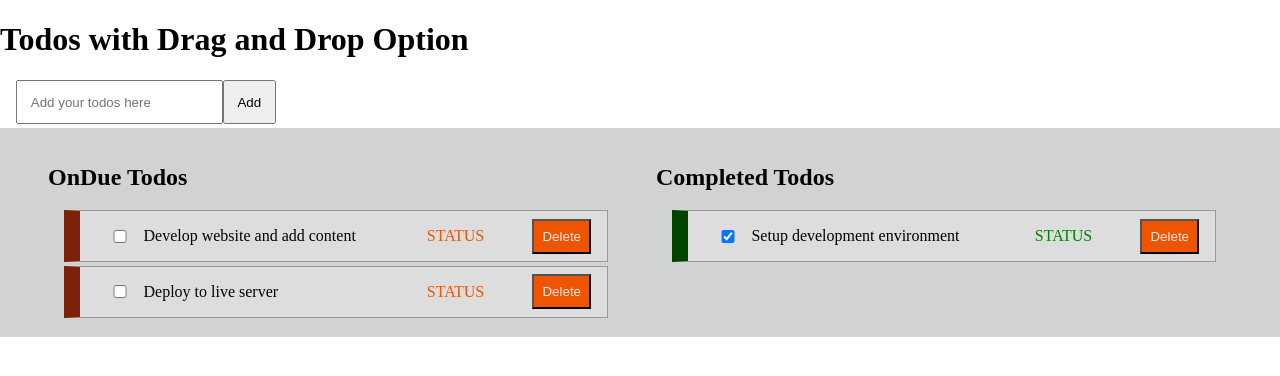
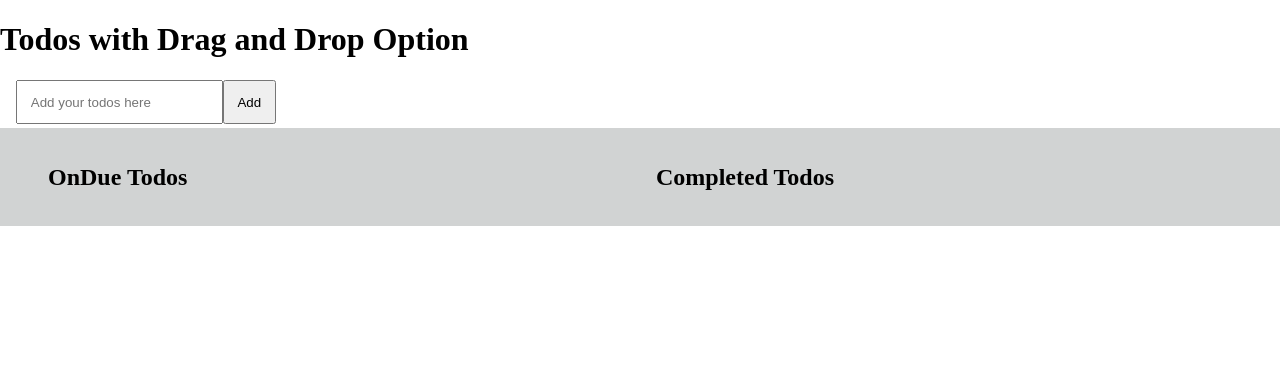
Before and after one commit to mengiefen/react-todo-app, a React (Create React App) app: page / in a window 1280 px wide. Shown: the top 376 px of the page. Built offline with nearby package versions, Linux system fonts and the light colour scheme.

Commit message:
clean up hard coded todos

```diff
--- a/src/components/TodoContainer.jsx
+++ b/src/components/TodoContainer.jsx
@@ -8,24 +8,32 @@
   constructor(props) {
     super(props);
     this.state = {
-      todos: [
-        {
-          id: uid(),
-          title: 'Setup development environment',
-          completed: true,
-        },
-        {
-          id: uid(),
-          title: 'Develop website and add content',
-          completed: false,
-        },
-        {
-          id: uid(),
-          title: 'Deploy to live server',
-          completed: false,
-        },
-      ],
+      todos: [],
     };
+  }
+
+  // componentDidMount() {
+  //   fetch('https://jsonplaceholder.typicode.com/todos')
+  //     .then((response) => response.json())
+  //     .then((data) => this.setState({ todos: data }));
+  // }
+
+  componentDidMount() {
+    const temp = localStorage.getItem('todos');
+    const loadedTodos = JSON.parse(temp);
+    if (loadedTodos) {
+      this.setState({
+        todos: loadedTodos,
+      });
+    }
+  }
+
+  componentDidUpdate(prevProps, prevState) {
+    const { todos } = this.state;
+    if (prevState.todos !== todos) {
+      const temp = JSON.stringify(todos);
+      localStorage.setItem('todos', temp);
+    }
   }
 
   handleTodoEdit = (text, id) => {
```
